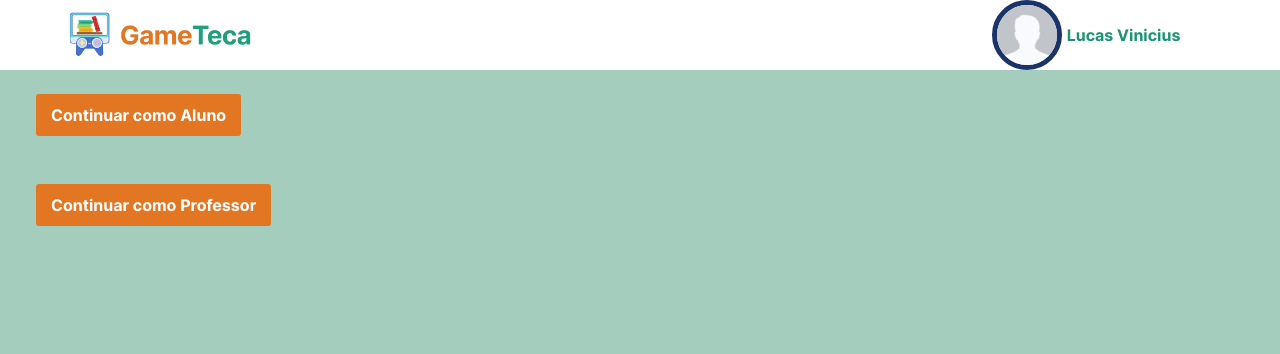
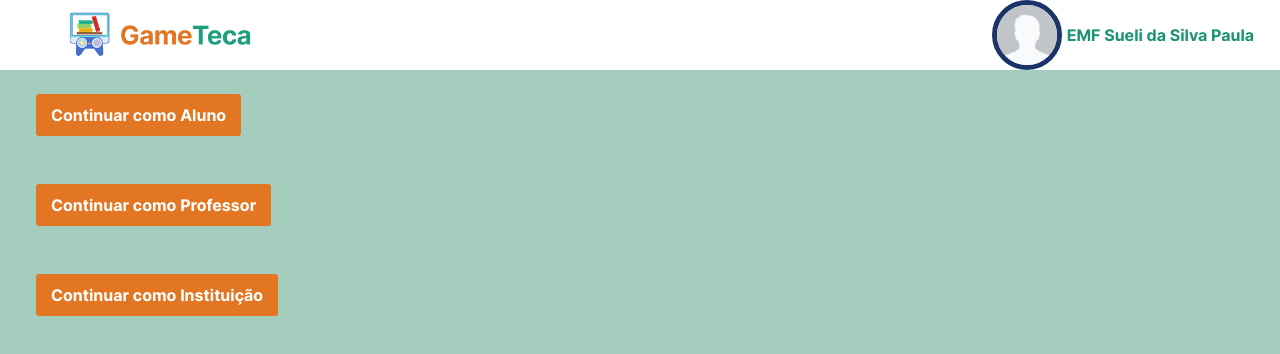
Before and after one commit to LucasNob/bibliotecagamificada, an Angular app in the folder ClientApp/: page / in a window 1280 px wide. Shown: the top 354 px of the page. Built offline with nearby package versions, Linux system fonts and the light colour scheme.

Commit message:
Login como instituição e botão cadastro de livros

```diff
--- a/ClientApp/src/app/components/home/home/home.component.html
+++ b/ClientApp/src/app/components/home/home/home.component.html
@@ -9,4 +9,9 @@
             <button class="btn btn-primary" (click)="navegarComoProfessor()">Continuar como Professor</button>
         </div>
     </div>
+    <div class="row justify-content-center">
+        <div class="col m-4">
+            <button class="btn btn-primary" (click)="navegarComoInstituicao()">Continuar como Instituição</button>
+        </div>
+    </div>
 </div>
--- a/ClientApp/src/app/components/home/home/home.component.ts
+++ b/ClientApp/src/app/components/home/home/home.component.ts
@@ -11,6 +11,9 @@ export class HomeComponent implements OnInit {
   constructor(private router: Router,private usuarioService:UsuarioService) { }
   ngOnInit(): void {
   }
+  navegarComoInstituicao() {
+    this.router.navigateByUrl('/cadastrolivro');
+  }
   navegarComoProfessor() {
     this.usuarioService.novoUsuario("idProfessor1", "Prof. Vinicius", 2);
     this.router.navigateByUrl('/selecaoturma', { state: { Usuario: this.usuarioService.obterUsuario()} });
--- a/ClientApp/src/app/components/livro/cadastro/cadastro-pagina/cadastro-pagina.component.ts
+++ b/ClientApp/src/app/components/livro/cadastro/cadastro-pagina/cadastro-pagina.component.ts
@@ -26,7 +26,7 @@ export class CadastroPaginaComponent implements OnInit {
   constructor(private livroService: LivroService,
     private usuarioService: UsuarioService,
     private formBuilder: FormBuilder){
-      this.usuarioService.usuario = new Usuario("idinstituicao1", "Instituicao1",1);
+      this.usuarioService.usuario = new Usuario("idinstituicao1", "EMF Sueli da Silva Paula",1);
 
       this.usuario = usuarioService.obterUsuario();
 
--- a/ClientApp/src/app/services/usuario.service.ts
+++ b/ClientApp/src/app/services/usuario.service.ts
@@ -7,7 +7,7 @@ import { Injectable } from '@angular/core';
 
 export class UsuarioService{
 
-  usuario: Usuario = new Usuario("idaluno1", "Lucas Vinicius", 3);
+  usuario: Usuario = new Usuario("idinstituicao1", "EMF Sueli da Silva Paula",1);
 
   constructor() {
   }
```
